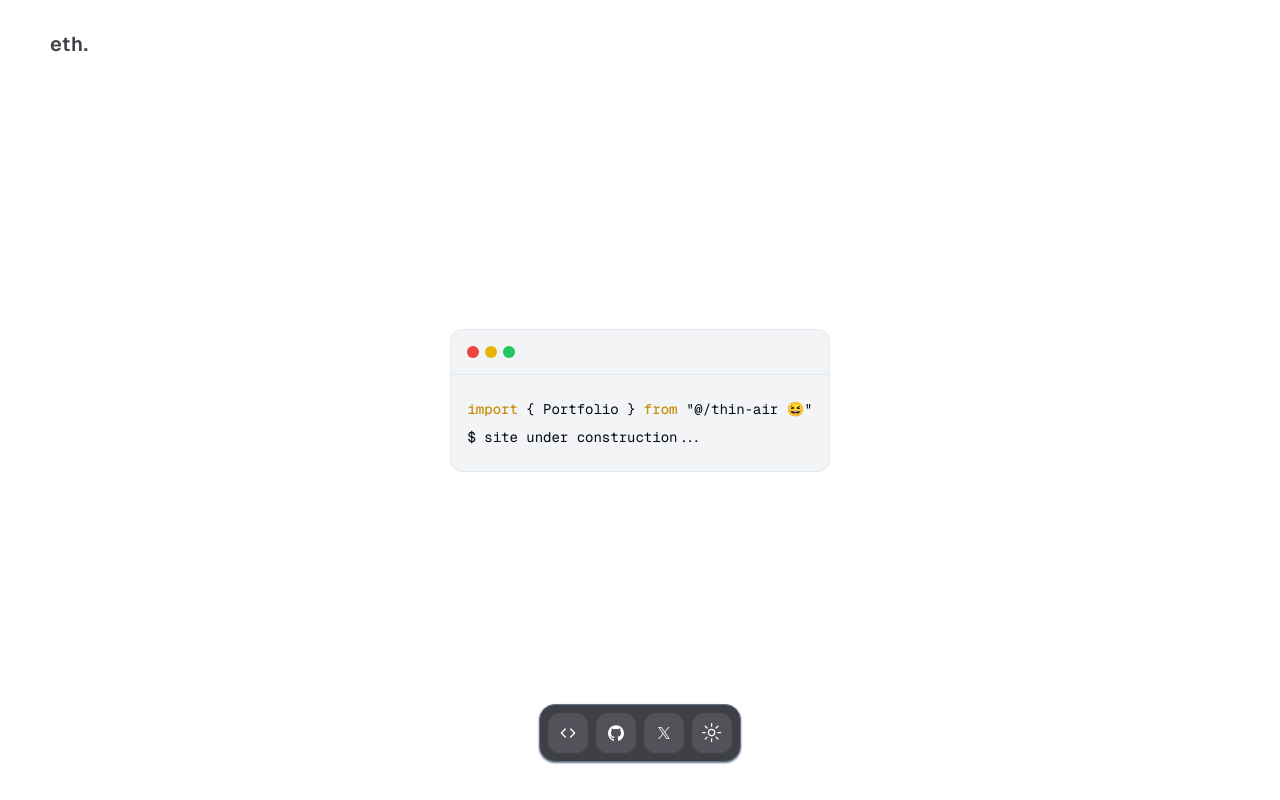
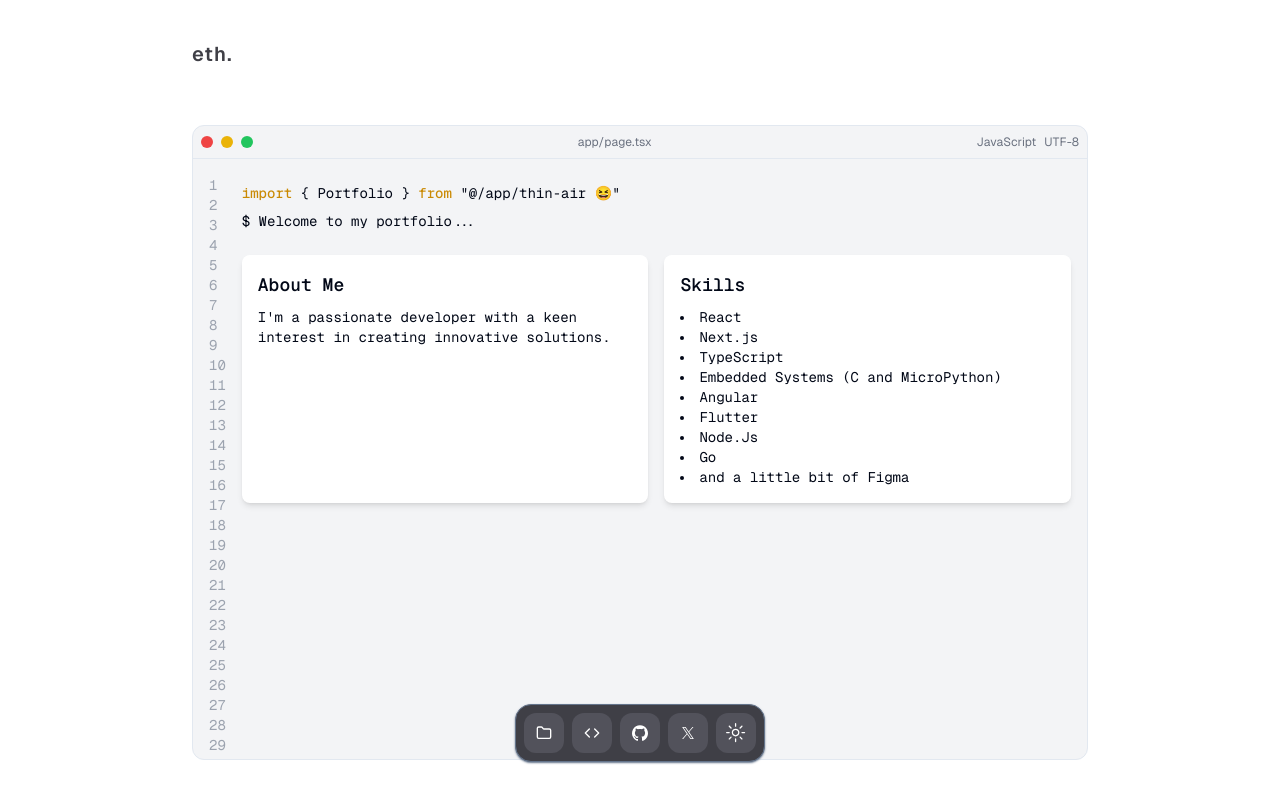
Before and after one commit to seths10/portfolio, a Next.js app: page / in a window 1280 px wide. Built offline with nearby package versions, Linux system fonts and the light colour scheme.

Commit message:
chore: update project layout

```diff
--- a/app/_bottom-nav/bottom-nav.tsx
+++ b/app/_bottom-nav/bottom-nav.tsx
@@ -1,5 +1,5 @@
 import { cn } from "@/lib/utils";
-import { CodeIcon } from "lucide-react";
+import { CodeIcon, FolderIcon } from "lucide-react";
 import { siteConfig } from "@/config/site";
 import { ModeToggle } from "@/components/ui/mode-toogle";
 import { Icons } from "@/components/icons/icons";
@@ -87,6 +87,12 @@ function BottomNav() {
       >
         <div className="flex flex-1 items-center justify-between space-x-2">
           <nav className="flex items-center gap-2">
+            <Link href="/projects" rel="noreferrer">
+              <HeaderDockItem>
+                <FolderIcon className="h-4 w-4" />
+                <span className="sr-only">Projects</span>
+              </HeaderDockItem>
+            </Link>
             <Link href={siteConfig.links.blog} rel="noreferrer">
               <HeaderDockItem>
                 <CodeIcon className="h-4 w-4" />
--- a/app/layout.tsx
+++ b/app/layout.tsx
@@ -2,6 +2,7 @@ import type { Metadata } from "next";
 import { Providers } from "@/app/providers";
 import localFont from "next/font/local";
 import "./globals.css";
+// import { motion } from "framer-motion";
 
 export const metadata: Metadata = {
   metadataBase: new URL("https://eth.vercel.app/"),
@@ -24,6 +25,7 @@ export default function RootLayout({
 }: Readonly<{
   children: React.ReactNode;
 }>) {
+
   return (
     <html
       lang="en"
@@ -31,7 +33,17 @@ export default function RootLayout({
       className={`${geistSans.variable} ${geistMono.variable}`}
     >
       <body className="antialiased">
-        <Providers>{children}</Providers>
+        <Providers>
+          {/* <motion.div
+            // key={router.pathname}
+            initial={{ opacity: 0 }}
+            animate={{ opacity: 1 }}
+            exit={{ opacity: 0 }}
+            transition={{ duration: 0.3 }}
+          > */}
+            {children}{" "}
+          {/* </motion.div> */}
+        </Providers>
       </body>
     </html>
   );
--- a/app/page.tsx
+++ b/app/page.tsx
@@ -2,23 +2,38 @@
 
 import TypingText from "@/components/ui/typing-text";
 import BottomNav from "./_bottom-nav/bottom-nav";
+import Link from "next/link";
 
 export default function Home() {
   return (
-    <main className="flex items-center h-screen justify-center">
-      <div className="p-2.5 absolute  top-5 left-10">
-        <p className="text-zinc-700 dark:text-white font-semibold text-xl tracking-wide">
+    <main className="flex flex-col items-center justify-between min-h-screen py-10 px-4">
+      <header className="w-full max-w-4xl">
+        <p className="text-zinc-700 dark:text-white font-semibold text-xl tracking-wider">
           eth.
         </p>
+      </header>
+
+      <div className="flex flex-col rounded-xl border border-border bg-gray-100 dark:border-zinc-600 dark:bg-zinc-800 lg:col-span-2 w-full max-w-4xl">
+        <div className="flex items-center justify-between border-b border-border p-2 dark:border-zinc-600">
+          <div className="flex items-center space-x-2">
+            <span className="h-3 w-3 rounded-full bg-red-500" />
+            <span className="h-3 w-3 rounded-full bg-yellow-500" />
+            <span className="h-3 w-3 rounded-full bg-green-500" />
           </div>
-
-      <div className="flex flex-col rounded-xl border border-border bg-gray-100 dark:border-zinc-600 dark:bg-zinc-700 lg:col-span-2">
-        <div className="flex gap-1.5 border-b border-border p-4 dark:border-zinc-600">
-          <span className="h-3 w-3 transform rounded-full bg-red-500 transition-transform duration-150 hover:scale-110" />
-          <span className="h-3 w-3 transform rounded-full bg-yellow-500 transition-transform duration-150 hover:scale-110" />
-          <span className="h-3 w-3 transform rounded-full bg-green-500 transition-transform duration-150 hover:scale-110" />
+          <div className="text-xs text-gray-500 dark:text-gray-400">app/page.tsx</div>
+          <div className="flex items-center space-x-2">
+            <span className="text-xs text-gray-500 dark:text-gray-400">JavaScript</span>
+            <span className="text-xs text-gray-500 dark:text-gray-400">UTF-8</span>
           </div>
-        <div className="group w-full p-4 font-mono text-sm">
+        </div>
+        <div className="group w-full p-4 font-mono text-sm overflow-y-auto" style={{ maxHeight: "calc(100vh - 200px)" }}>
+          <div className="flex">
+            <div className="mr-4 text-gray-400 select-none">
+              {Array.from({ length: 30 }, (_, i) =>  (
+                <div key={i + 1}>{i + 1}</div>
+              ))}
+            </div>
+            <div className="flex-1">
               <div className="mt-2 line-clamp-1">
                 <span className="font-medium text-yellow-600 dark:text-yellow-500">
                   import
@@ -29,14 +44,39 @@ export default function Home() {
                 <span className="font-medium text-yellow-600 dark:text-yellow-500">
                   from
                 </span>{" "}
-            &quot;@/thin-air 😆&quot;
+                &quot;@/app/thin-air 😆&quot;
               </div>
 
               <TypingText
                 repeat={false}
                 className="my-2 w-full"
-            text="$ site under construction..."
+                text="$ Welcome to my portfolio..."
               />
+
+              <div className="mt-6 grid grid-cols-1 md:grid-cols-2 gap-4">
+                <div className="bg-white dark:bg-zinc-700 p-4 rounded-lg shadow-md">
+                  <h2 className="text-lg font-semibold mb-2">About Me</h2>
+                  <p className="text-sm">
+                    I&apos;m a passionate developer with a keen interest in creating innovative solutions.
+                  </p>
+                </div>
+                <div className="bg-white dark:bg-zinc-700 p-4 rounded-lg shadow-md">
+                  <h2 className="text-lg font-semibold mb-2">Skills</h2>
+                  <ul className="list-disc list-inside text-sm">
+                    <li>React</li>
+                    <li>Next.js</li>
+                    <li>TypeScript</li>
+                    <li>Embedded Systems (C and MicroPython)</li>
+                    <li>Angular</li>
+                    <li>Flutter</li>
+                    <li>Node.Js</li>
+                    <li>Go</li>
+                    <li>and a little bit of Figma</li>
+                  </ul>
+                </div>
+              </div>
+            </div>
+          </div>
         </div>
       </div>
 
--- /dev/null
+++ b/app/projects/page.tsx
@@ -0,0 +1,39 @@
+"use client";
+
+import { motion } from "framer-motion";
+import Link from "next/link";
+import { ArrowLeft } from "lucide-react";
+
+const projects = [
+  { id: 1, title: "Project 1", description: "Description for Project 1" },
+  { id: 2, title: "Project 2", description: "Description for Project 2" },
+  { id: 3, title: "Project 3", description: "Description for Project 3" },
+  // Add more projects as needed
+];
+
+export default function ProjectsPage() {
+  return (
+    <div className="min-h-screen bg-gray-100 dark:bg-zinc-900 p-8">
+      <Link href="/" className="flex items-center text-blue-600 dark:text-blue-400 mb-8">
+        <ArrowLeft className="mr-2" /> Back to Home
+      </Link>
+      <h1 className="text-4xl font-bold mb-8 text-center">My Projects</h1>
+      <div className="grid grid-cols-1 md:grid-cols-2 lg:grid-cols-3 gap-8">
+        {projects.map((project, index) => (
+          <motion.div
+            key={project.id}
+            initial={{ opacity: 0, y: 20 }}
+            animate={{ opacity: 1, y: 0 }}
+            transition={{ duration: 0.5, delay: index * 0.1 }}
+            className="bg-white dark:bg-zinc-800 rounded-lg shadow-md overflow-hidden"
+          >
+            <div className="p-6">
+              <h2 className="text-xl font-semibold mb-2">{project.title}</h2>
+              <p className="text-gray-600 dark:text-gray-300">{project.description}</p>
+            </div>
+          </motion.div>
+        ))}
+      </div>
+    </div>
+  );
+}
```
Lines whose indentation alone changed are shown as unchanged.
